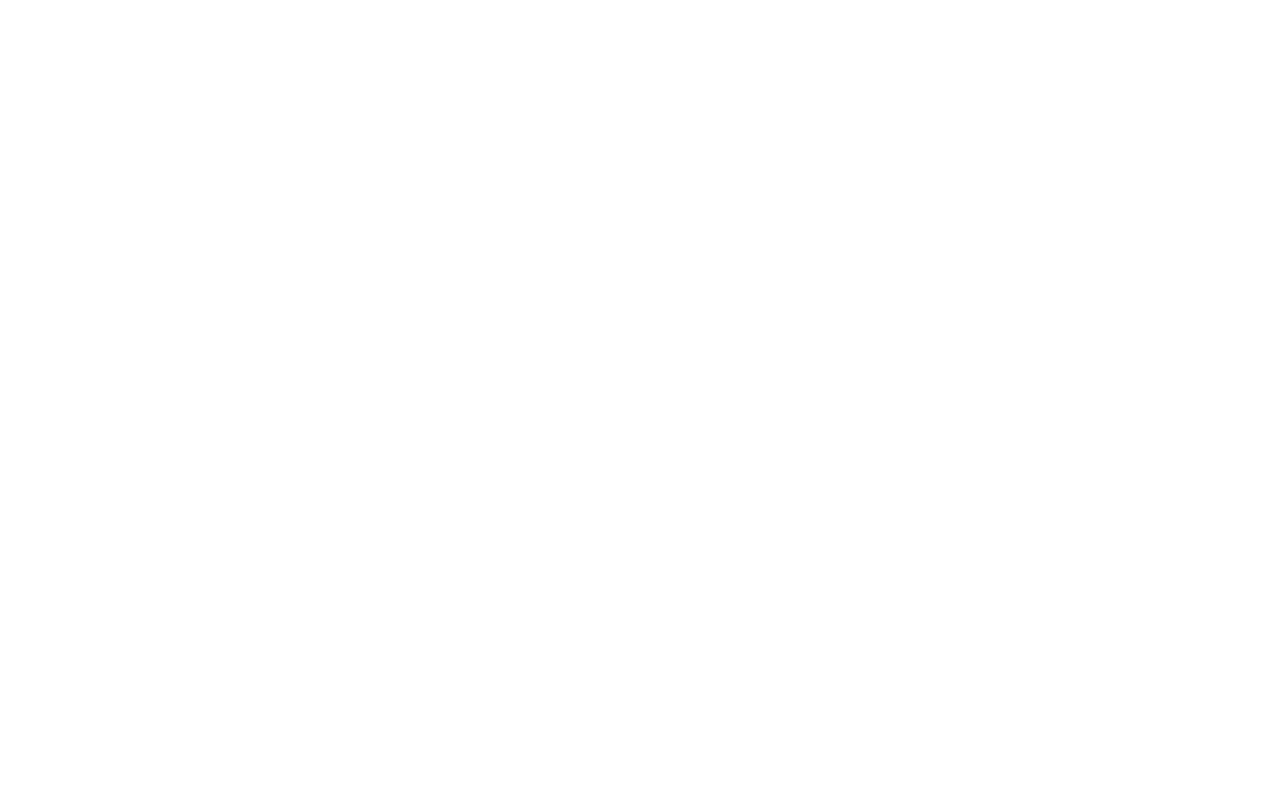
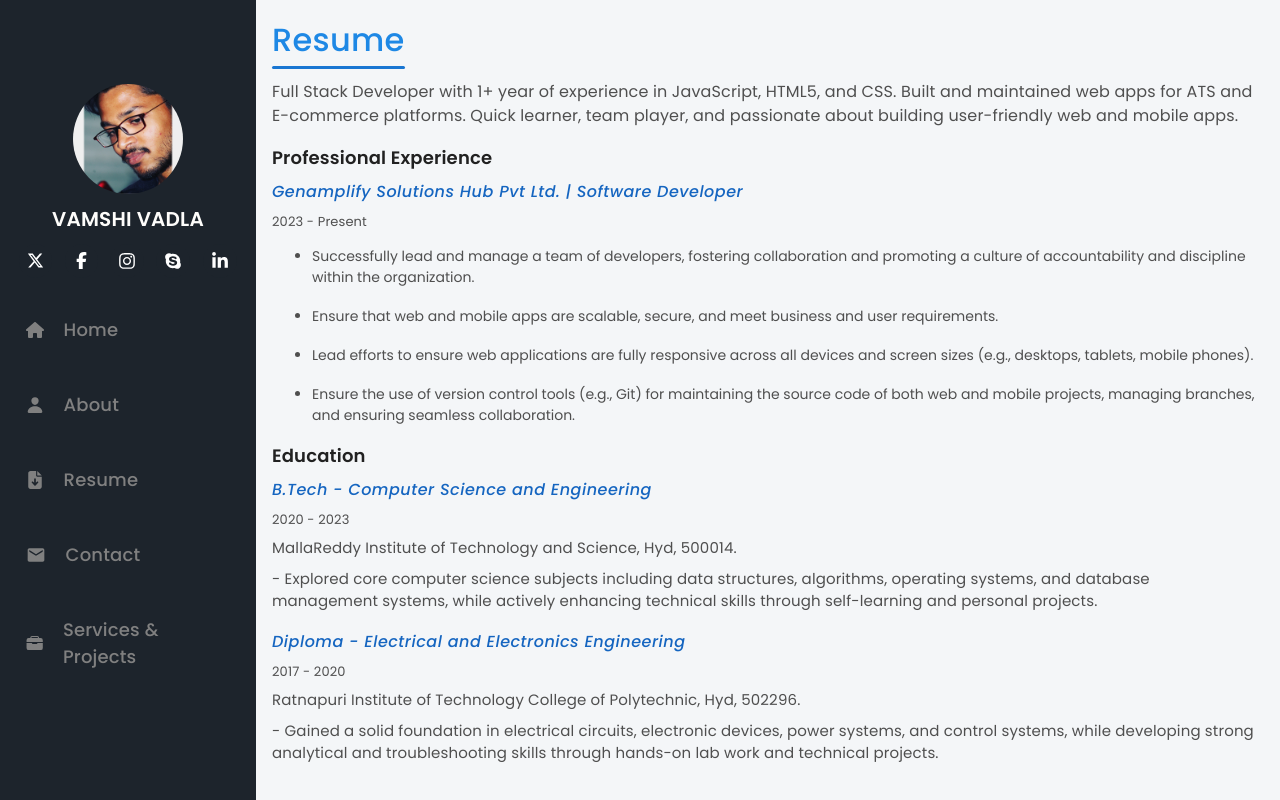
Before and after one commit to Vamshi0111/my-portfolio, a React (Vite) app: page /resume in a window 1280 px wide. Before the commit this address had no page. Built offline with nearby package versions, Linux system fonts and the light colour scheme.

Commit message:
all clear about resume-page and made some changes in about, contact etc

```diff
--- a/src/App.tsx
+++ b/src/App.tsx
@@ -5,6 +5,7 @@
 import Navbar from "./components/navbar";
 import Footer from "./components/footer";
 import Servicesprojects from "./pages/servicesprojects";
+import Resume from "./pages/resume";
 
 
 function App () {
@@ -14,6 +15,7 @@
             <Route path="/" element = {<Homepage/>}/>
             <Route path="/about" element = {<About/>}/>
             <Route path="/contact" element = {<Contact/>}/>
+            <Route path="/resume" element={<Resume/>}/>
             <Route path="/servicesprojects" element = {<Servicesprojects/>}/>
             <Route path="/Navbar" element = {<Navbar/>}/>
             <Route path="/Footer" element = {<Footer/>}/>
--- a/src/components/navbar.tsx
+++ b/src/components/navbar.tsx
@@ -5,7 +5,7 @@
 import { FaFacebookF, FaInstagram, FaLinkedinIn, FaSkype, FaXTwitter, FaHouse, FaFileArrowDown } from "react-icons/fa6";
 import { Link } from "react-router-dom";
 import { IoBriefcase, IoPerson } from "react-icons/io5";
-import { AiFillMessage } from "react-icons/ai";
+import { MdEmail } from "react-icons/md";
 
 function Navbar({ width }: { width?: string }) {
   const fileInputRef = useRef<HTMLInputElement>(null);
@@ -16,47 +16,47 @@
         display: 'flex', justifyContent: 'center', alignItems: 'center', flexDirection: 'column', rowGap: "10px"
       }}>
 
-          <img src={Image} alt="ProfilePic" height={110} width={110} style={{ borderRadius: "50%" }} />
+        <img src={Image} alt="ProfilePic" height={110} width={110} style={{ borderRadius: "50%" }} />
 
-        <Typography sx={{ fontFamily: 'poppins', fontWeight: "600", fontSize: {xs:28,sm:37,lg:25}, color: '#FEFDFB' }}>
+        <Typography sx={{ fontFamily: 'poppins', fontWeight: "600", fontSize: { xs: 22, sm: 30, lg: 20 }, color: '#FEFDFB' }}>
           VAMSHI VADLA
         </Typography>
         <input ref={fileInputRef} type="file" accept="image/*" hidden />
 
-        <Box sx={{ width: {sm:'30vw',md:'25vw',lg:"15vw"}, display: 'flex', justifyContent: "space-between" }}>
+        <Box sx={{ width: { xs: '60vw', sm: '35vw', md: '25vw', lg: "17vw" }, display: 'flex', justifyContent: "space-between" }}>
           <Box sx={{ backgroundColor: '#1D242C', borderRadius: 50 }}>
-            <IconButton component="a" href="https://x.com/vamshichary117" sx={{ color: "white", "&:hover": { color: 'red' },fontSize:{xs: 20, sm: 29, md: 18, lg: 18} }}>
+            <IconButton component="a" href="https://x.com/vamshichary117" sx={{ color: "white", "&:hover": { color: 'red' }, fontSize: { xs: 19, sm: 28, md: 18, lg: 17 } }}>
               <FaXTwitter />
             </IconButton>
           </Box>
           <Box sx={{ backgroundColor: '#1D242C', borderRadius: 50 }}>
-            <IconButton component="a" href="https://www.facebook.com/vamshi.chary.92351" sx={{ color: "white", "&:hover": { color: 'red' },fontSize:{xs: 20, sm: 29, md: 18, lg: 18}}}>
+            <IconButton component="a" href="https://www.facebook.com/vamshi.chary.92351" sx={{ color: "white", "&:hover": { color: 'red' }, fontSize: { xs: 19, sm: 27, md: 17, lg: 17 } }}>
               <FaFacebookF />
             </IconButton>
           </Box>
           <Box sx={{ backgroundColor: '#1D242C', borderRadius: 50 }}>
-            <IconButton component="a" href="https://www.instagram.com/v.1.m.s.8.9/" sx={{ color: "white", "&:hover": { color: 'red' },fontSize:{xs: 20, sm: 29, md: 18, lg: 18} }}>
+            <IconButton component="a" href="https://www.instagram.com/v.1.m.s.8.9/" sx={{ color: "white", "&:hover": { color: 'red' }, fontSize: { xs: 20, sm: 29, md: 17, lg: 18 } }}>
               <FaInstagram />
             </IconButton>
           </Box>
           <Box sx={{ backgroundColor: '#1D242C', borderRadius: 50 }}>
-            <IconButton component="a" href="https://join.skype.com/invite/qfGtIZ170RZL" sx={{ color: "white", "&:hover": { color: 'red' },fontSize:{xs: 20, sm: 29, md: 18, lg: 18} }}>
+            <IconButton component="a" href="https://join.skype.com/invite/qfGtIZ170RZL" sx={{ color: "white", "&:hover": { color: 'red' }, fontSize: { xs: 20, sm: 29, md: 17, lg: 18 } }}>
               <FaSkype />
             </IconButton>
           </Box>
           <Box sx={{ backgroundColor: '#1D242C', borderRadius: 50 }}>
-            <IconButton component="a" href="https://www.linkedin.com/in/vamshi-vadla/" sx={{ color: "white", "&:hover": { color: 'red' },fontSize:{xs: 20, sm: 29, md: 18, lg: 18} }} >
+            <IconButton component="a" href="https://www.linkedin.com/in/vamshi-vadla/" sx={{ color: "white", "&:hover": { color: 'red' }, fontSize: { xs: 20, sm: 29, md: 18, lg: 18 } }} >
               <FaLinkedinIn />
             </IconButton>
           </Box>
         </Box>
       </Box>
-      <Box sx={{ width: {xs:"82%",sm:"80%"}, height: "50%", display: 'flex', rowGap: {xs:5,sm:6}, flexDirection: 'column',paddingTop:{sm:3} }}>
+      <Box sx={{ width: { xs: "82%", sm: "80%" }, height: "50%", display: 'flex', rowGap: { xs: 5, sm: 6 }, flexDirection: 'column', paddingTop: { sm: 3, md: 1 } }}>
         <Box sx={{ display: 'flex', alignItems: 'center', columnGap: "10px" }}>
           <Link to={"/"} style={{ textDecoration: 'none', color: 'inherit' }}>
-            <Box sx={{ display: 'flex', alignItems: 'center', columnGap: {xs:"10px",sm:"10px"},fontSize:{xs:19,sm:32,md:18} }}>
+            <Box sx={{ display: 'flex', alignItems: 'center', columnGap: { xs: "10px", sm: "20px" }, fontSize: { xs: 19, sm: 32, md: 18 } }}>
               <FaHouse style={{ color: 'gray' }} />
-              <Typography sx={{ fontWeight: "500", fontFamily: 'poppins', color: "gray", fontSize: {xs:18,sm:33,md:20} }}>
+              <Typography sx={{ fontWeight: "500", fontFamily: 'poppins', color: "gray", fontSize: { xs: 18, sm: 30, md: 18 } }}>
                 Home
               </Typography>
             </Box>
@@ -64,19 +64,19 @@
         </Box>
         <Box sx={{ display: 'flex', alignItems: 'center' }}>
           <Link to={"/about"} style={{ textDecoration: 'none', color: 'inherit' }}>
-            <Box sx={{ display: 'flex', alignItems: 'center', columnGap: {xs:"10px",sm:"10px"}, fontSize:{xs:19,sm:34,md:18} }}>
+            <Box sx={{ display: 'flex', alignItems: 'center', columnGap: { xs: "10px", sm: "20px" }, fontSize: { xs: 19, sm: 34, md: 18 } }}>
               <IoPerson style={{ color: 'gray' }} />
-              <Typography sx={{ fontWeight: "500", fontFamily: 'poppins', color: "gray", fontSize: {xs:18,sm:33,md:20} }}>
+              <Typography sx={{ fontWeight: "500", fontFamily: 'poppins', color: "gray", fontSize: { xs: 18, sm: 30, md: 18 } }}>
                 About
               </Typography>
             </Box>
           </Link>
         </Box>
         <Box sx={{ display: 'flex', alignItems: 'center', columnGap: "3px" }}>
-          <Link to={"/about"} style={{ textDecoration: 'none', color: 'inherit' }}>
-            <Box sx={{ display: 'flex', alignItems: 'center', columnGap: {xs:"10px",sm:"10px"},fontSize:{xs:19,sm:34,md:18} }}>
+          <Link to={"/resume"} style={{ textDecoration: 'none', color: 'inherit' }}>
+            <Box sx={{ display: 'flex', alignItems: 'center', columnGap: { xs: "10px", sm: "20px" }, fontSize: { xs: 19, sm: 34, md: 18 } }}>
               <FaFileArrowDown style={{ color: 'gray' }} />
-              <Typography sx={{ fontWeight: "500", fontFamily: 'poppins', color: "gray", fontSize: {xs:18,sm:33,md:20} }}>
+              <Typography sx={{ fontWeight: "500", fontFamily: 'poppins', color: "gray", fontSize: { xs: 18, sm: 30, md: 18 } }}>
                 Resume
               </Typography>
             </Box>
@@ -84,9 +84,9 @@
         </Box>
         <Box sx={{ display: 'flex', alignItems: 'center', columnGap: "3px" }}>
           <Link to={"/contact"} style={{ textDecoration: 'none', color: 'inherit' }}>
-            <Box sx={{ display: 'flex', alignItems: 'center', columnGap: {xs:"10px",sm:"10px"}, fontSize:{xs:19,sm:34,md:18} }}>
-              <AiFillMessage style={{ color: "gray" }} />
-              <Typography sx={{ fontWeight: "500", fontFamily: 'poppins', color: "gray", fontSize: {xs:18,sm:33,md:18} }}>
+            <Box sx={{ display: 'flex', alignItems: 'center', columnGap: { xs: "10px", sm: "20px" }, fontSize: { xs: 19, sm: 34, md: 20 } }}>
+              <MdEmail style={{ color: "gray" }} />
+              <Typography sx={{ fontWeight: "500", fontFamily: 'poppins', color: "gray", fontSize: { xs: 18, sm: 30, md: 18 } }}>
                 Contact
               </Typography>
             </Box>
@@ -94,9 +94,9 @@
         </Box>
         <Box sx={{ display: 'flex', alignItems: 'center', columnGap: "3px" }}>
           <Link to={"/servicesprojects"} style={{ textDecoration: 'none', color: 'inherit' }}>
-            <Box sx={{ display: 'flex', alignItems: 'center', columnGap: {xs:"10px",sm:"10px"}, fontSize:{xs:19,sm:34,md:18} }}>
+            <Box sx={{ display: 'flex', alignItems: 'center', columnGap: { xs: "10px", sm: "20px", md: '20px' }, fontSize: { xs: 19, sm: 34, md: 18 } }}>
               <IoBriefcase style={{ color: 'gray' }} />
-              <Typography sx={{ fontWeight: "500", fontFamily: 'poppins', color: "gray", fontSize: {xs:18,sm:33,md:18} }}>
+              <Typography sx={{ fontWeight: "500", fontFamily: 'poppins', color: "gray", fontSize: { xs: 18, sm: 30, md: 18 } }}>
                 Services & Projects
               </Typography>
             </Box>
--- a/src/pages/Homepage.tsx
+++ b/src/pages/Homepage.tsx
@@ -23,7 +23,7 @@
         }}
         onClick={toggleDrawer(!open)}
       >
-        <MenuIcon fontSize="large" />
+        <MenuIcon fontSize="large" sx={{ color: 'black' }} />
       </Box>
 
       <Grid
@@ -34,7 +34,7 @@
           display: { xs: "none", sm: "none", md: "block" },
         }}
       >
-        <Navbar width="20vw"/>
+        <Navbar width="20vw" />
       </Grid>
 
       <Drawer
@@ -52,7 +52,7 @@
           sx={{ width: "100%", height: "100%", display: "flex", flexDirection: "column" }}
           onClick={(e) => e.stopPropagation()}
         >
-          <Navbar width="71vw"/>
+          <Navbar width="71vw" />
         </Box>
       </Drawer>
 
--- /dev/null
+++ b/src/pages/resume.tsx
@@ -0,0 +1,201 @@
+import { Box, Drawer, Typography } from "@mui/material";
+import Grid from "@mui/material/Grid";
+import Navbar from "../components/navbar";
+import { useState } from "react";
+import MenuIcon from "@mui/icons-material/Menu";
+
+function Resume() {
+    const [open, setOpen] = useState(false);
+
+    const toggleDrawer = (state: boolean) => () => {
+        setOpen(state);
+    };
+
+    return (
+        <Grid container sx={{ backgroundColor: '#f4f6f8', height: "100%", width: "100%", display: "flex", minHeight: '100dvh', overflow: 'hidden' }}>
+            <Box
+                sx={{
+                    position: "absolute",
+                    top: 20,
+                    right: 20,
+                    display: { xs: "block", sm: "block", md: "none" },
+                    zIndex: 1300,
+                }}
+                onClick={toggleDrawer(!open)}
+            >
+                <MenuIcon fontSize="large" sx={{ color: 'black' }} />
+            </Box>
+
+            <Grid
+                item
+                sx={{
+                    height: "100%",
+                    width: { xs: "0%", sm: "0%", md: "25%", lg: "20%" },
+                    display: { xs: "none", sm: "none", md: "block" },
+                    overflow: 'hidden'
+                }}
+            >
+                <Navbar width="100%" />
+            </Grid>
+
+            <Drawer
+                anchor="left"
+                open={open}
+                onClose={toggleDrawer(false)}
+                sx={{
+                    "& .MuiDrawer-paper": {
+                        width: { xs: "75%", sm: "71%", md: "71%" },
+                        height: "100%",
+                    },
+                }}
+            >
+                <Box
+                    sx={{ width: "100%", height: "100%", display: "flex", flexDirection: "column" }}
+                    onClick={(e) => e.stopPropagation()}
+                >
+                    <Navbar width="100%" />
+                </Box>
+            </Drawer>
+
+            <Grid item sx={{ width: '80%', paddingTop: { xs: 5, sm: 8, md: 2 }, paddingLeft: { xs: 2, sm: 3, md: 2 }, paddingRight: { sm: 3 }, overflowY: 'auto', height: '100vh' }}>
+                <Typography sx={{
+                    fontSize: { xs: 20, sm: 28, md: 32 },
+                    fontFamily: 'poppins',
+                    fontWeight: 500,
+                    position: 'relative',
+                    display: 'inline-block',
+                    color: '#1e88e5'
+                }}>
+                    Resume
+                    <Box
+                        sx={{
+                            position: 'absolute',
+                            left: 0,
+                            bottom: -5,
+                            width: '100%',
+                            height: 3,
+                            backgroundColor: 'primary.main',
+                            borderRadius: 2
+                        }}
+                    />
+                </Typography>
+
+                <Box sx={{ marginTop: { xs: 2, sm: 2, md: 2 } }}>
+                    <Typography sx={{
+                        fontFamily: 'poppins',
+                        color: '#4f4f4f',
+                        fontSize: { xs: 14, sm: 16, md: 16 }
+                    }}>
+                        Full Stack Developer with 1+ year of experience in JavaScript, HTML5, and CSS. Built and maintained web apps for ATS and E-commerce platforms. Quick learner, team player, and passionate about building user-friendly web and mobile apps.
+                    </Typography>
+                </Box>
+
+                <Box sx={{ marginTop: { xs: 2, sm: 2, md: 2 } }}>
+                    <Typography sx={{
+                        color: "#212121",
+                        fontWeight: 600,
+                        fontFamily: 'poppins',
+                        fontSize: { xs: 16, sm: 18, md: 18 }
+                    }}>
+                        Professional Experience
+                    </Typography>
+
+                    <Typography variant="subtitle2" sx={{
+                        color: 'primary.dark',
+                        letterSpacing: 0.5,
+                        marginTop: 1,
+                        fontFamily: 'poppins',
+                        fontStyle: 'italic',
+                        fontSize: { xs: 14, sm: 15, md: 16 }
+                    }}>
+                        Genamplify Solutions Hub Pvt Ltd. | Software Developer
+                    </Typography>
+
+                    <Typography sx={{
+                        color: '#4f4f4f',
+                        marginTop: 1,
+                        fontFamily: 'poppins',
+                        fontSize: { xs: 12, sm: 13, md: 13 }
+                    }}>
+                        2023 - Present
+                    </Typography>
+
+                    <ul style={{ color: '#4f4f4f', fontFamily: 'poppins', rowGap: 18, display: 'flex', flexDirection: "column", fontSize: '0.875rem' }}>
+                        <li>Successfully lead and manage a team of developers, fostering collaboration and promoting a culture of accountability and discipline within the organization.</li>
+                        <li>Ensure that web and mobile apps are scalable, secure, and meet business and user requirements.</li>
+                        <li>Lead efforts to ensure web applications are fully responsive across all devices and screen sizes (e.g., desktops, tablets, mobile phones).</li>
+                        <li>Ensure the use of version control tools (e.g., Git) for maintaining the source code of both web and mobile projects, managing branches, and ensuring seamless collaboration.</li>
+                    </ul>
+
+                    <Typography sx={{
+                        color: "#212121",
+                        fontWeight: 600,
+                        fontFamily: 'poppins',
+                        fontSize: { xs: 16, sm: 18, md: 18 },
+                        marginTop: 2
+                    }}>
+                        Education
+                    </Typography>
+
+                    <Typography variant="subtitle2" sx={{
+                        color: 'primary.dark',
+                        letterSpacing: 0.5,
+                        marginTop: 1,
+                        fontFamily: 'poppins',
+                        fontStyle: 'italic',
+                        fontSize: { xs: 14, sm: 15, md: 16 }
+                    }}>
+                        B.Tech - Computer Science and Engineering
+                    </Typography>
+
+                    <Typography sx={{
+                        color: '#4f4f4f',
+                        marginTop: 1,
+                        fontFamily: 'poppins',
+                        fontSize: { xs: 12, sm: 13, md: 13 }
+                    }}>
+                        2020 - 2023
+                    </Typography>
+
+                    <Typography sx={{ color: '#4f4f4f', marginTop: 1, fontFamily: 'poppins', fontSize: { xs: 14, sm: 14, md: 15 } }}>
+                        MallaReddy Institute of Technology and Science, Hyd, 500014.
+                    </Typography>
+
+                    <Typography sx={{ color: '#4f4f4f', marginTop: 1, fontFamily: 'poppins', fontSize: { xs: 13, sm: 14, md: 15 } }}>
+                        - Explored core computer science subjects including data structures, algorithms, operating systems, and database management systems, while actively enhancing technical skills through self-learning and personal projects.
+                    </Typography>
+
+                    <Typography variant="subtitle2" sx={{
+                        color: 'primary.dark',
+                        letterSpacing: 0.5,
+                        marginTop: 2,
+                        fontFamily: 'poppins',
+                        fontStyle: 'italic',
+                        fontSize: { xs: 14, sm: 15, md: 16 }
+                    }}>
+                        Diploma - Electrical and Electronics Engineering
+                    </Typography>
+
+                    <Typography sx={{
+                        color: '#4f4f4f',
+                        marginTop: 1,
+                        fontFamily: 'poppins',
+                        fontSize: { xs: 12, sm: 13, md: 13 }
+                    }}>
+                        2017 - 2020
+                    </Typography>
+
+                    <Typography sx={{ color: '#4f4f4f', marginTop: 1, fontFamily: 'poppins', fontSize: { xs: 14, sm: 14, md: 15 } }}>
+                        Ratnapuri Institute of Technology College of Polytechnic, Hyd, 502296.
+                    </Typography>
+
+                    <Typography sx={{ color: '#4f4f4f', marginTop: 1, fontFamily: 'poppins', fontSize: { xs: 13, sm: 14, md: 15 } }}>
+                        - Gained a solid foundation in electrical circuits, electronic devices, power systems, and control systems, while developing strong analytical and troubleshooting skills through hands-on lab work and technical projects.
+                    </Typography>
+                </Box>
+            </Grid>
+        </Grid>
+    );
+}
+
+export default Resume;
```
Also changed, not shown: src/pages/about.tsx (+16 -15 lines), src/pages/contact.tsx (+13 -12 lines).
